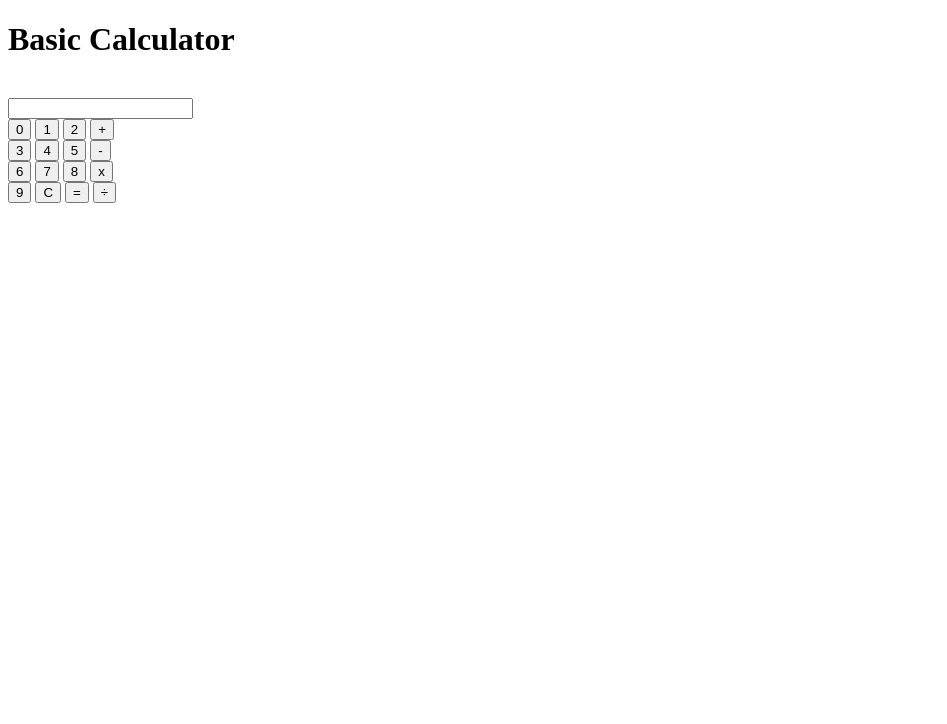
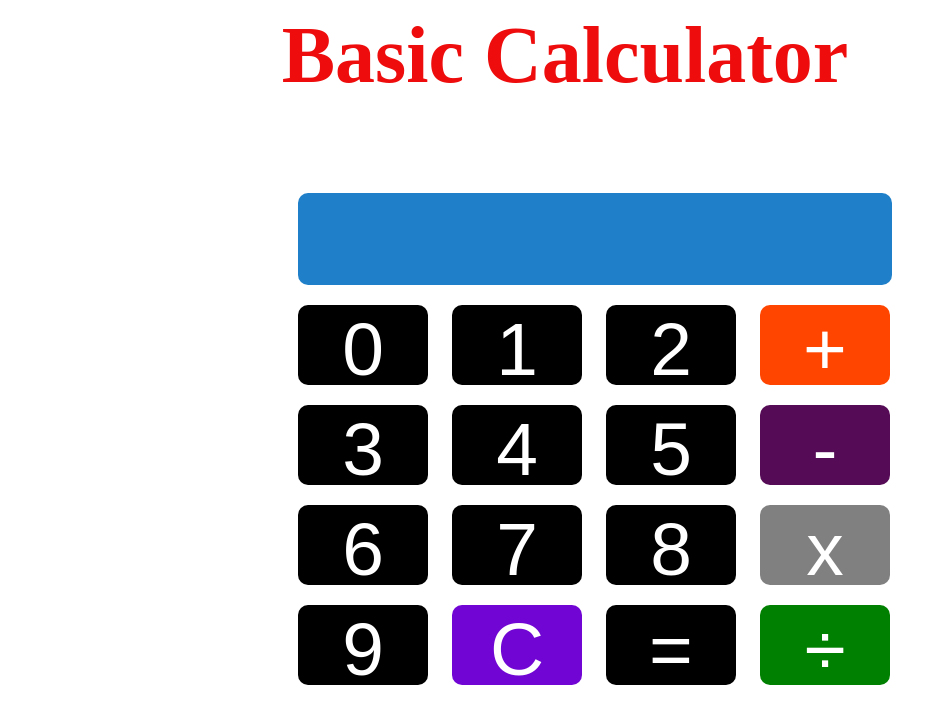
Before and after one commit to Piyush7398/JavaScript-Projects, a plain HTML site: page Calculator/Index.htm in a window 1280 px wide. Shown: the whole page, without its empty margins (0-947 px from the left). Drawn offline with Linux system fonts and the light colour scheme.

Commit message:
Adding Style

```diff
--- a/Calculator/Index.htm
+++ b/Calculator/Index.htm
@@ -4,28 +4,29 @@
     <meta charset="UTF-8">
     <meta http-equiv="X-UA-Compatible" content="IE=edge">
     <meta name="viewport" content="width=device-width, initial-scale=1.0">
+    <link rel="stylesheet" style="text/css" href="Style.css">
     <title>Calculator</title>
 </head>
 <body>
     <h1>Basic Calculator</h1><br/>
     <form id="myform" Name="calc">
-    <input name="display"> <br/>
+    <input name="display" style="width:590px;height:90px;background-color:#1f80c9;text-align:center;"> <br/>
     <input type="button" value="0">
     <input type="button" value="1">
     <input type="button" value="2">
-    <input type="button" value="+"> <br/>
+    <input type="button" value="+" style="background-color:orangered;"> <br/>
     <input type="button" value="3">
     <input type="button" value="4">
     <input type="button" value="5">
-    <input type="button" value="-"> <br/>
+    <input type="button" value="-" style="background-color:rgb(85, 11, 85);"> <br/>
     <input type="button" value="6">
     <input type="button" value="7">
     <input type="button" value="8">
-    <input type="button" value="x"> <br/>
+    <input type="button" value="x" style="background-color:grey;"> <br/>
     <input type="button" value="9">
-    <input type="button" value="C">
+    <input type="button" value="C" style="background-color:rgb(113, 6, 212);">
     <input type="button" value="=">
-    <input type="button" value="&#247;">
+    <input type="button" value="&#247;"style="background-color:green;">
     </form>
 </body>
 </html>
--- /dev/null
+++ b/Calculator/Style.css
@@ -0,0 +1,24 @@
+input{
+    width:130px;
+    height: 80px;
+    font-size:75px;
+    border-radius: 10px;
+    margin:10px;
+    background-color:#000;
+    color:#fff;
+    border-style: none;
+}
+
+#myform{
+    margin-left: 280px;
+    margin-top:10px;
+    /* text-align:center; */
+}
+
+h1{
+    text-align: center;
+    font-size: 80px;
+    margin-right: 150px;
+    margin-top:10px;
+    color: rgb(238, 12, 12);
+}
```
